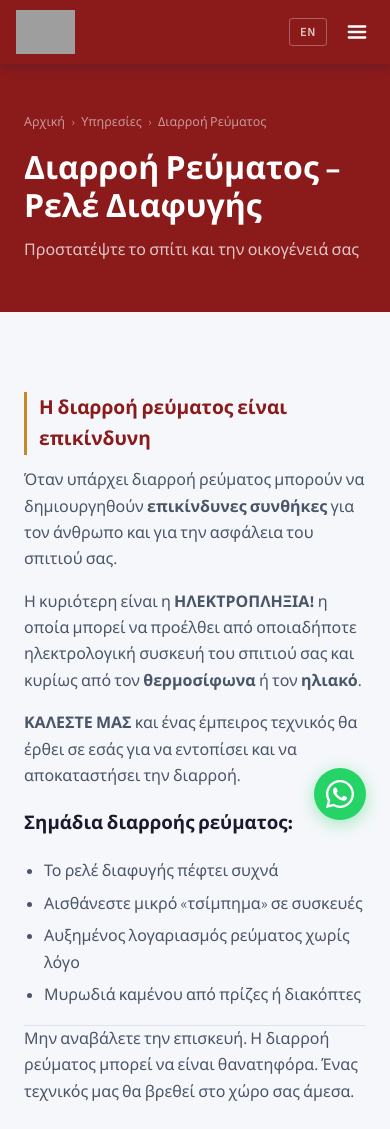
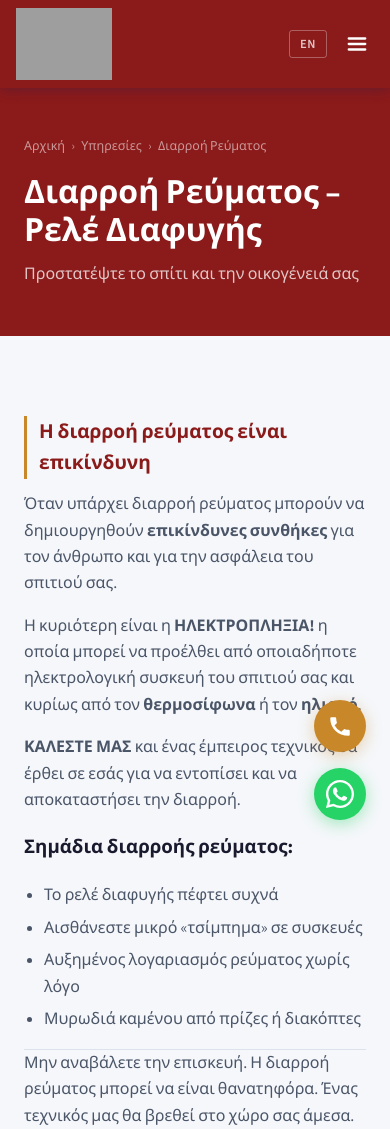
Before and after one commit to PanagiotisK/electroservice24-refactor, a plain HTML site: page service-rele.html in a window 390 px wide. Shown: the top 1129 px of the page. Drawn offline with nearby package versions, Linux system fonts and the light colour scheme; grey boxes are pictures that could not be loaded.

Commit message:
Mobile UI adjustments and phone fab
Co-authored-by: Copilot <copilot@github.com>

```diff
--- a/css/theme-bold.css
+++ b/css/theme-bold.css
@@ -544,24 +544,33 @@ body {
 .footer-col a:hover { color: var(--accent); }
 .footer-bottom { display: flex; justify-content: space-between; align-items: center; flex-wrap: wrap; gap: 1rem; font-size: 0.8rem; opacity: 0.4; }
 
-/* ── WhatsApp FAB ── */
+/* ── Contact FABs ── */
+#phone-fab,
 #whatsapp-fab {
   position: fixed;
-  bottom: 1.5rem;
   right: 1.5rem;
   width: 54px;
   height: 54px;
-  background: #25d366;
   color: #fff;
   border-radius: 50%;
   display: flex;
   align-items: center;
   justify-content: center;
-  box-shadow: 0 4px 20px rgba(37,211,102,0.5);
   z-index: 200;
   transition: transform 0.2s;
   text-decoration: none;
 }
+#phone-fab {
+  bottom: 5.9rem;
+  background: var(--accent);
+  box-shadow: 0 4px 20px rgba(200,136,42,0.4);
+}
+#whatsapp-fab {
+  bottom: 1.5rem;
+  background: #25d366;
+  box-shadow: 0 4px 20px rgba(37,211,102,0.5);
+}
+#phone-fab:hover { transform: scale(1.12); }
 #whatsapp-fab:hover { transform: scale(1.12); }
 
 /* ── Theme switcher ── */
@@ -640,7 +649,8 @@ body {
 }
 @media (max-width: 768px) {
   .site-nav .nav-links { display: none; }
-  .site-nav .nav-logo img { height: 52px; }
+  .site-nav .nav-inner { height: 88px; }
+  .site-nav .nav-logo img { height: 72px; }
   .site-nav .nav-actions .btn-accent { display: none; }
   #hamburger-btn { display: flex; }
   .hero-inner,
@@ -649,7 +659,7 @@ body {
   .hero-img, .service-hero-img { display: none; }
   .card-grid { grid-template-columns: 1fr 1fr; }
   .areas-grid { grid-template-columns: 1fr 1fr; }
-  .stats-strip { flex-wrap: wrap; }
+  .stats-strip { display: none !important; }
   .stats-strip .stat-item { flex: 1 1 45%; border-right: none; border-bottom: 1px solid rgba(255,255,255,0.08); }
   .contact-bar { flex-direction: column; gap: 0.5rem; text-align: center; }
   .service-nav { flex-direction: column; }
@@ -658,8 +668,8 @@ body {
 @media (max-width: 480px) {
   .section { padding: 2.5rem 1rem; }
   .hero { padding: 2.5rem 1rem; }
-  .site-nav .nav-inner { padding: 0 1rem; height: 64px; }
-  .site-nav .nav-logo img { height: 44px; }
+  .site-nav .nav-inner { padding: 0 1rem; height: 88px; }
+  .site-nav .nav-logo img { height: 72px; }
   .card-grid { grid-template-columns: 1fr; }
   .areas-grid { grid-template-columns: 1fr 1fr; }
   .hero h1 { font-size: clamp(1.6rem, 7vw, 2.2rem); }
--- a/css/theme-corporate.css
+++ b/css/theme-corporate.css
@@ -556,23 +556,35 @@ body {
 .footer-col a:hover { color: var(--accent); }
 .footer-bottom { display: flex; justify-content: space-between; align-items: center; flex-wrap: wrap; gap: 1rem; font-size: 0.78rem; opacity: 0.45; }
 
-/* ── WhatsApp FAB ── */
+/* ── Contact FABs ── */
+#phone-fab,
 #whatsapp-fab {
   position: fixed;
-  bottom: 1.5rem;
   right: 1.5rem;
   width: 52px;
   height: 52px;
-  background: #25d366;
   color: #fff;
   border-radius: 50%;
   display: flex;
   align-items: center;
   justify-content: center;
-  box-shadow: 0 4px 16px rgba(37,211,102,0.4);
   z-index: 200;
   transition: transform 0.2s, box-shadow 0.2s;
   text-decoration: none;
+}
+#phone-fab {
+  bottom: 5.75rem;
+  background: var(--accent);
+  box-shadow: 0 4px 16px rgba(200,136,42,0.35);
+}
+#whatsapp-fab {
+  bottom: 1.5rem;
+  background: #25d366;
+  box-shadow: 0 4px 16px rgba(37,211,102,0.4);
+}
+#phone-fab:hover {
+  transform: scale(1.1);
+  box-shadow: 0 6px 20px rgba(200,136,42,0.5);
 }
 #whatsapp-fab:hover {
   transform: scale(1.1);
@@ -662,7 +674,8 @@ body {
 }
 @media (max-width: 768px) {
   .site-nav .nav-links { display: none; }
-  .site-nav .nav-logo img { height: 52px; }
+  .site-nav .nav-inner { height: 88px; }
+  .site-nav .nav-logo img { height: 72px; }
   .site-nav .nav-actions .btn-accent { display: none; }
   #hamburger-btn { display: flex; }
   .hero-inner,
@@ -671,7 +684,7 @@ body {
   .hero-img, .service-hero-img { display: none; }
   .card-grid { grid-template-columns: 1fr 1fr; }
   .areas-grid { grid-template-columns: 1fr 1fr; }
-  .stats-strip { flex-wrap: wrap; }
+  .stats-strip { display: none !important; }
   .stats-strip .stat-item { flex: 1 1 45%; border-right: none; border-bottom: 1px solid rgba(255,255,255,0.08); }
   .contact-bar { flex-direction: column; gap: 0.5rem; text-align: center; }
   .service-nav { flex-direction: column; }
@@ -680,8 +693,8 @@ body {
 @media (max-width: 480px) {
   .section { padding: 2.5rem 1rem; }
   .hero { padding: 2.5rem 1rem; }
-  .site-nav .nav-inner { padding: 0 1rem; height: 64px; }
-  .site-nav .nav-logo img { height: 44px; }
+  .site-nav .nav-inner { padding: 0 1rem; height: 88px; }
+  .site-nav .nav-logo img { height: 72px; }
   .card-grid { grid-template-columns: 1fr; }
   .areas-grid { grid-template-columns: 1fr 1fr; }
   .hero h1 { font-size: clamp(1.6rem, 7vw, 2.2rem); }
--- a/css/theme-minimal.css
+++ b/css/theme-minimal.css
@@ -492,23 +492,35 @@ body {
 .footer-col a:hover { color: #fff; }
 .footer-bottom { display: flex; justify-content: space-between; align-items: center; flex-wrap: wrap; gap: 1rem; font-size: 0.8rem; opacity: 0.5; }
 
-/* ── WhatsApp FAB ── */
+/* ── Contact FABs ── */
+#phone-fab,
 #whatsapp-fab {
   position: fixed;
-  bottom: 1.5rem;
   right: 1.5rem;
   width: 52px;
   height: 52px;
-  background: #25d366;
   color: #fff;
   border-radius: 50%;
   display: flex;
   align-items: center;
   justify-content: center;
-  box-shadow: 0 4px 16px rgba(37,211,102,0.4);
   z-index: 200;
   transition: transform 0.2s, box-shadow 0.2s;
   text-decoration: none;
+}
+#phone-fab {
+  bottom: 5.75rem;
+  background: var(--accent);
+  box-shadow: 0 4px 16px rgba(139,26,26,0.28);
+}
+#whatsapp-fab {
+  bottom: 1.5rem;
+  background: #25d366;
+  box-shadow: 0 4px 16px rgba(37,211,102,0.4);
+}
+#phone-fab:hover {
+  transform: scale(1.1);
+  box-shadow: 0 6px 20px rgba(139,26,26,0.38);
 }
 #whatsapp-fab:hover {
   transform: scale(1.1);
@@ -589,7 +601,8 @@ body {
 }
 @media (max-width: 768px) {
   .site-nav .nav-links { display: none; }
-  .site-nav .nav-logo img { height: 52px; }
+  .site-nav .nav-inner { height: 88px; }
+  .site-nav .nav-logo img { height: 72px; }
   .site-nav .nav-actions .btn-accent { display: none; }
   #hamburger-btn { display: flex; }
   .hero-inner,
@@ -598,7 +611,7 @@ body {
   .hero-img, .service-hero-img { display: none; }
   .card-grid { grid-template-columns: 1fr 1fr; }
   .areas-grid { grid-template-columns: 1fr 1fr; }
-  .stats-strip { gap: 0; flex-wrap: wrap; }
+  .stats-strip { display: none !important; }
   .stats-strip .stat-item { flex: 1 1 45%; }
   .contact-bar { flex-direction: column; gap: 0.5rem; text-align: center; }
   .service-nav { flex-direction: column; }
@@ -607,8 +620,8 @@ body {
 @media (max-width: 480px) {
   .section { padding: 2.5rem 1rem; }
   .hero { padding: 2.5rem 1rem; }
-  .site-nav .nav-inner { padding: 0 1rem; height: 64px; }
-  .site-nav .nav-logo img { height: 44px; }
+  .site-nav .nav-inner { padding: 0 1rem; height: 88px; }
+  .site-nav .nav-logo img { height: 72px; }
   .card-grid { grid-template-columns: 1fr; }
   .areas-grid { grid-template-columns: 1fr 1fr; }
   .hero h1 { font-size: clamp(1.6rem, 7vw, 2.2rem); }
--- a/js/main.js
+++ b/js/main.js
@@ -99,21 +99,33 @@
     });
   }
 
-  /* ─── WHATSAPP FAB ───────────────────────────────────────────── */
-  function injectWhatsAppFAB() {
-    const fab = document.createElement('a');
-    fab.href = 'https://wa.me/306980289041';
-    fab.target = '_blank';
-    fab.rel = 'noopener noreferrer';
-    fab.id = 'whatsapp-fab';
-    fab.setAttribute('aria-label', 'WhatsApp');
-    fab.title = 'Στείλτε μας μήνυμα στο WhatsApp';
-    fab.innerHTML = `
+  /* ─── CONTACT FABS ───────────────────────────────────────────── */
+  function injectContactFABs() {
+    const phoneFab = document.createElement('a');
+    phoneFab.href = 'tel:6980289041';
+    phoneFab.id = 'phone-fab';
+    phoneFab.setAttribute('aria-label', 'Καλέστε μας');
+    phoneFab.title = 'Καλέστε μας τώρα';
+    phoneFab.innerHTML = `
+      <svg xmlns="http://www.w3.org/2000/svg" viewBox="0 0 24 24" width="26" height="26" fill="currentColor" aria-hidden="true">
+        <path d="M6.62 10.79a15.054 15.054 0 0 0 6.59 6.59l2.2-2.2a1 1 0 0 1 1.02-.24c1.12.37 2.33.57 3.57.57a1 1 0 0 1 1 1V20a1 1 0 0 1-1 1C10.07 21 3 13.93 3 5a1 1 0 0 1 1-1h3.5a1 1 0 0 1 1 1c0 1.24.2 2.45.57 3.57a1 1 0 0 1-.25 1.02l-2.2 2.2Z"/>
+      </svg>
+    `;
+
+    const whatsappFab = document.createElement('a');
+    whatsappFab.href = 'https://wa.me/306980289041';
+    whatsappFab.target = '_blank';
+    whatsappFab.rel = 'noopener noreferrer';
+    whatsappFab.id = 'whatsapp-fab';
+    whatsappFab.setAttribute('aria-label', 'WhatsApp');
+    whatsappFab.title = 'Στείλτε μας μήνυμα στο WhatsApp';
+    whatsappFab.innerHTML = `
       <svg xmlns="http://www.w3.org/2000/svg" viewBox="0 0 32 32" width="28" height="28" fill="currentColor">
         <path d="M16 0C7.163 0 0 7.163 0 16c0 2.822.738 5.47 2.027 7.773L0 32l8.469-2.004A15.93 15.93 0 0016 32c8.837 0 16-7.163 16-16S24.837 0 16 0zm0 29.333a13.27 13.27 0 01-6.756-1.845l-.484-.287-5.027 1.189 1.213-4.896-.315-.503A13.295 13.295 0 012.667 16C2.667 8.637 8.637 2.667 16 2.667S29.333 8.637 29.333 16 23.363 29.333 16 29.333zm7.293-9.961c-.4-.2-2.363-1.167-2.729-1.3-.366-.133-.633-.2-.9.2-.267.4-1.033 1.3-1.267 1.567-.233.267-.467.3-.867.1-.4-.2-1.688-.623-3.215-1.985-1.188-1.06-1.99-2.37-2.224-2.77-.234-.4-.025-.616.176-.815.18-.178.4-.467.6-.7.2-.233.267-.4.4-.667.133-.267.067-.5-.033-.7-.1-.2-.9-2.167-1.233-2.967-.325-.78-.655-.674-.9-.686l-.767-.013c-.267 0-.7.1-1.067.5-.367.4-1.4 1.367-1.4 3.334s1.433 3.867 1.633 4.133c.2.267 2.82 4.307 6.832 6.035.955.413 1.7.66 2.281.845.958.306 1.831.263 2.52.16.768-.115 2.363-.967 2.696-1.9.333-.934.333-1.734.233-1.9-.1-.167-.367-.267-.767-.467z"/>
       </svg>
     `;
-    document.body.appendChild(fab);
+    document.body.appendChild(phoneFab);
+    document.body.appendChild(whatsappFab);
   }
 
   /* ─── PAGE TRANSITION ────────────────────────────────────────── */
@@ -182,7 +194,7 @@
     initLang();
     resolveImages();
     initHamburger();
-    injectWhatsAppFAB();
+    injectContactFABs();
     initPageTransition();
     initThemeSwitcher();
     initLangToggle();
--- a/service-rele.html
+++ b/service-rele.html
@@ -137,7 +137,7 @@
     <span class="el">Όλες οι Υπηρεσίες</span>
     <span class="en">All Services</span>
   </a>
-  <a href="service-keraies.html" class="btn btn-primary">
+  <a href="service-keraies.html" class="btn btn-outline">
     <span class="el">Κεραίες & Δίκτυα →</span>
     <span class="en">Antennas & Networks →</span>
   </a>
```
Also changed, not shown: service-fotismos.html (+1 -1 lines), service-keraies.html (+1 -1 lines), service-kouzina.html (+1 -1 lines), service-pinakas.html (+1 -1 lines), service-thermosifono.html (+1 -1 lines), service-vlaves.html (+1 -1 lines).
